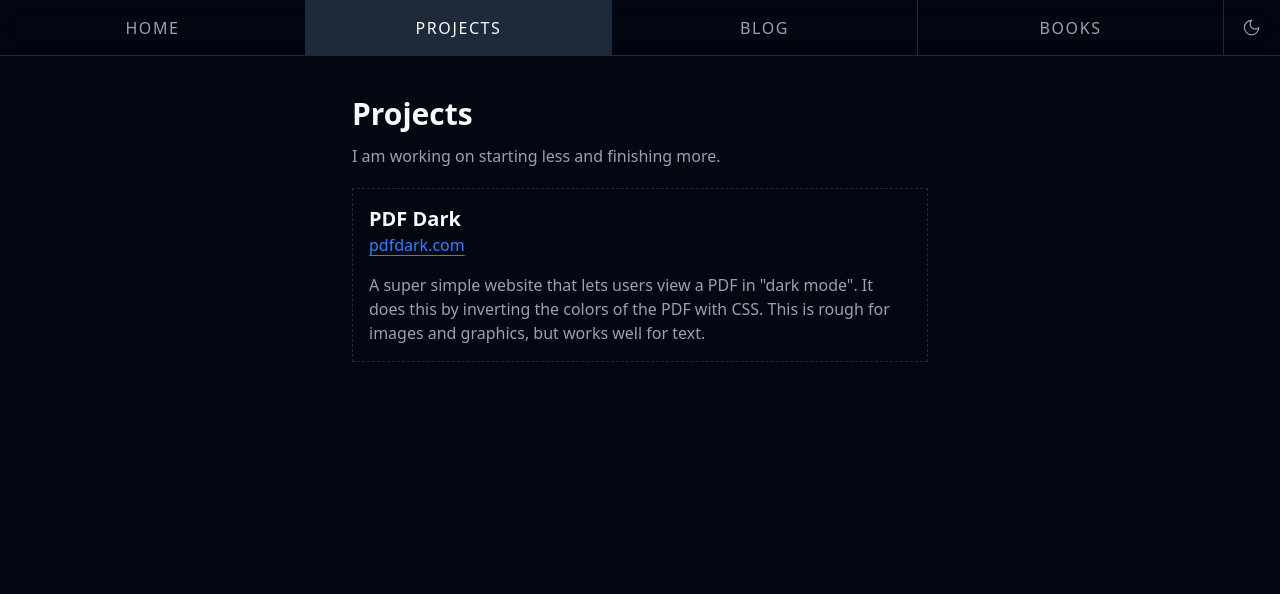
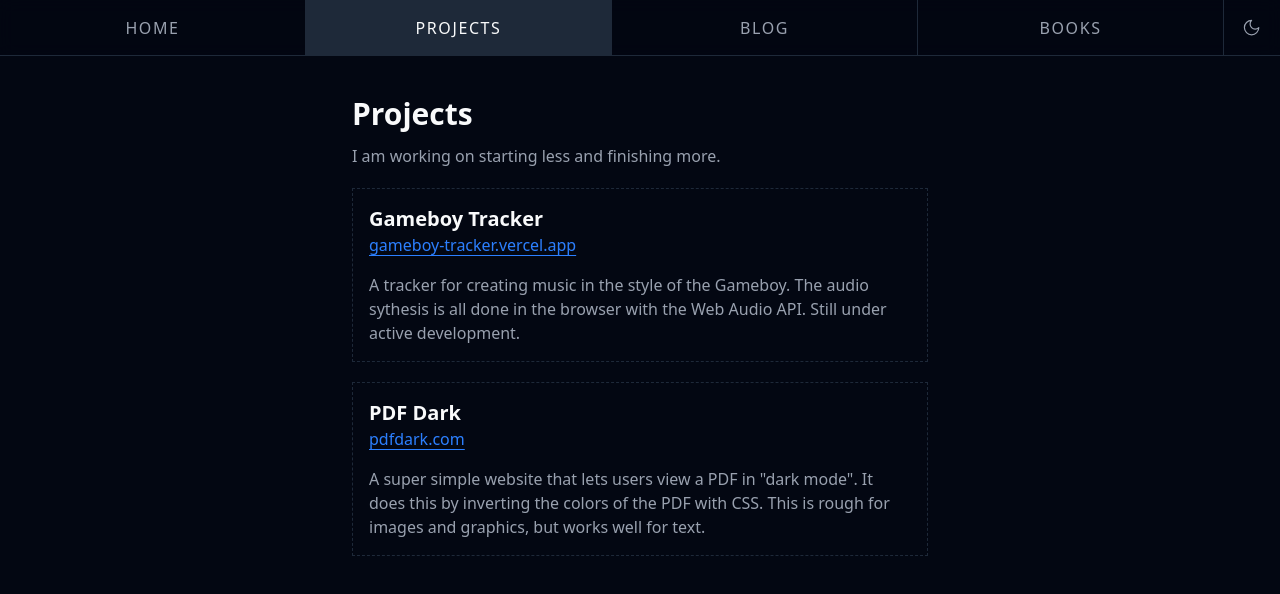
Before and after one commit to daniel-black/dbv4, a Next.js app: page /projects in a window 1280 px wide. Shown: the top 594 px of the page. Built offline with nearby package versions, Linux system fonts and the light colour scheme.

Commit message:
add gameboytracker to projects page

```diff
--- a/app/projects/page.tsx
+++ b/app/projects/page.tsx
@@ -15,6 +15,25 @@ export default function ProjectsPage() {
         </p>
       </div>
 
+      <div>
+        <ul>
+          <li className="border border-dashed p-4">
+            <h3 className="text-xl font-semibold">Gameboy Tracker</h3>
+            <a
+              href="https://gameboy-tracker.vercel.app"
+              target="_blank"
+              className="text-blue-500 underline underline-offset-4 hover:text-blue-600"
+            >
+              gameboy-tracker.vercel.app
+            </a>
+            <p className="text-muted-foreground mt-4">
+              A tracker for creating music in the style of the Gameboy. The
+              audio sythesis is all done in the browser with the Web Audio API.
+              Still under active development.
+            </p>
+          </li>
+        </ul>
+      </div>
       <div>
         <ul>
           <li className="border border-dashed p-4">
```
